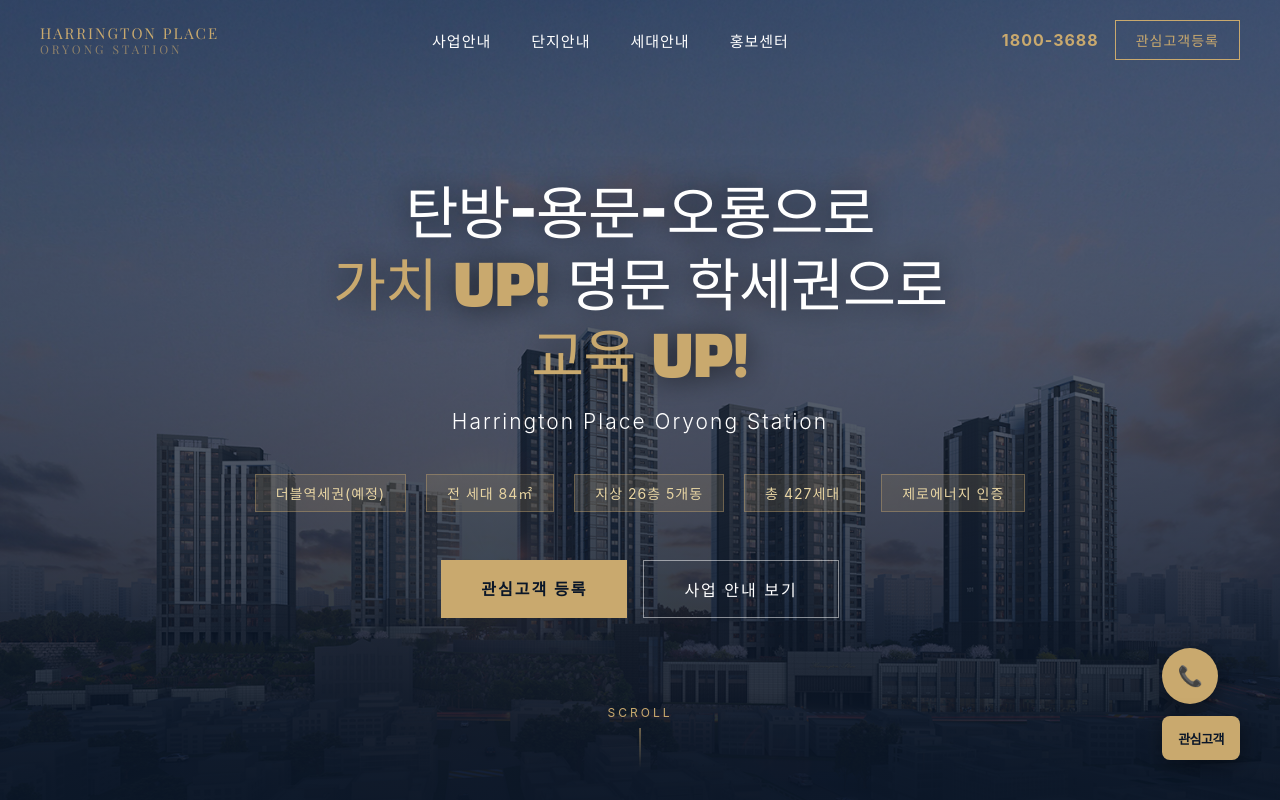
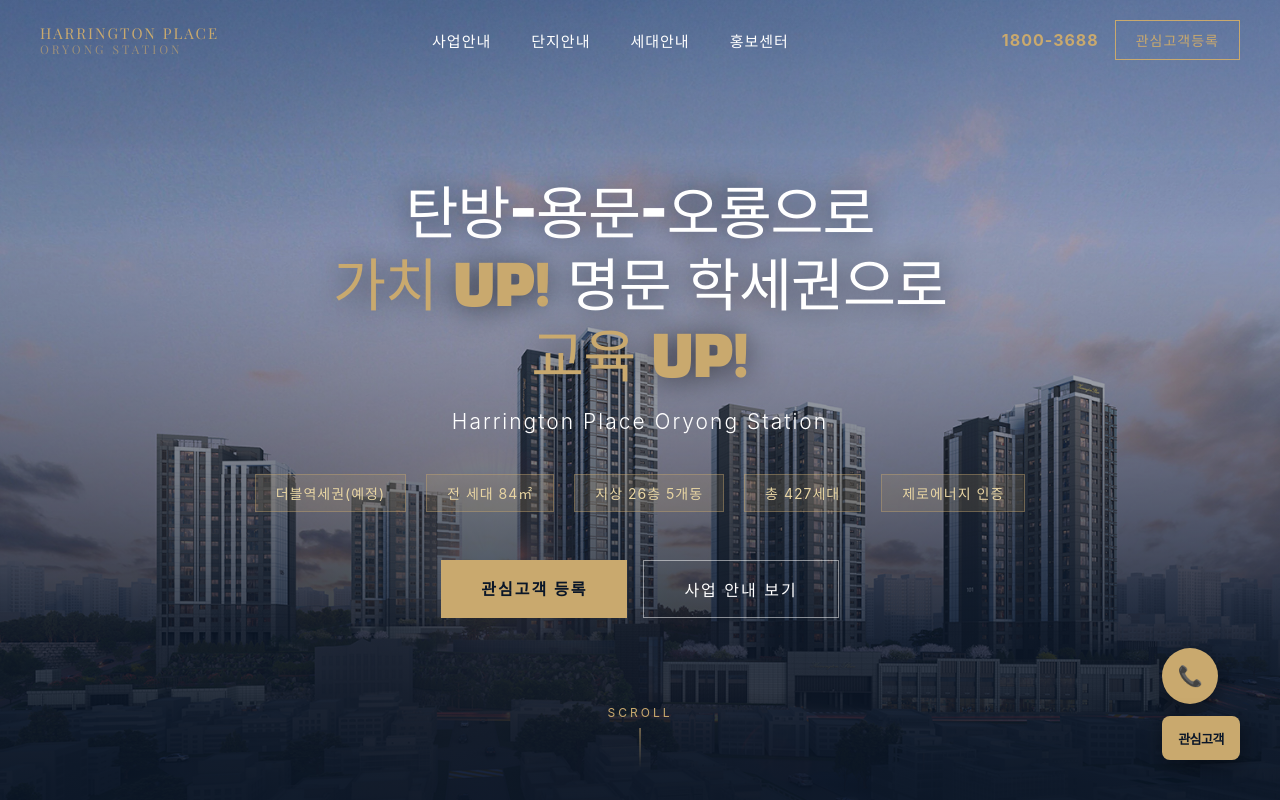
Before and after one commit to wapplekorea/HarringtonPlace, a plain HTML site: page index.html in a window 1280 px wide. Shown: the top 800 px of the page. Drawn offline with nearby package versions, Linux system fonts and the light colour scheme; a web font is replaced by a local one.

Commit message:
Lighten hero overlay - top clear, bottom protected

```diff
--- a/index.html
+++ b/index.html
@@ -127,7 +127,7 @@
 #hero:hover .hero-bg { transform: scale(1); }
 .hero-overlay {
   position: absolute; inset: 0;
-  background: linear-gradient(to bottom, rgba(10,22,40,0.45) 0%, rgba(10,22,40,0.72) 55%, rgba(10,22,40,0.92) 100%);
+  background: linear-gradient(to bottom, rgba(10,22,40,0.08) 0%, rgba(10,22,40,0.18) 30%, rgba(10,22,40,0.55) 58%, rgba(10,22,40,0.82) 80%, rgba(10,22,40,0.88) 100%);
 }
 .hero-content {
   position: relative; z-index: 2;
```
